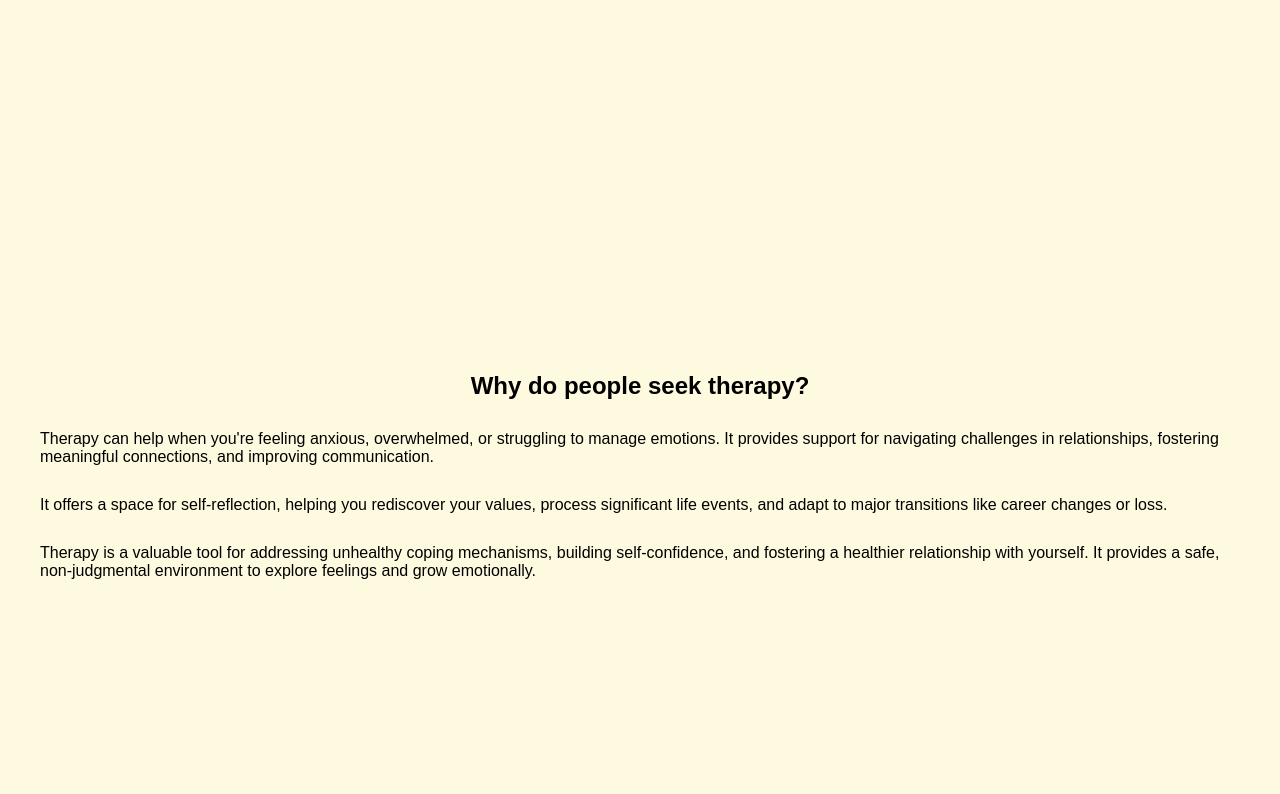
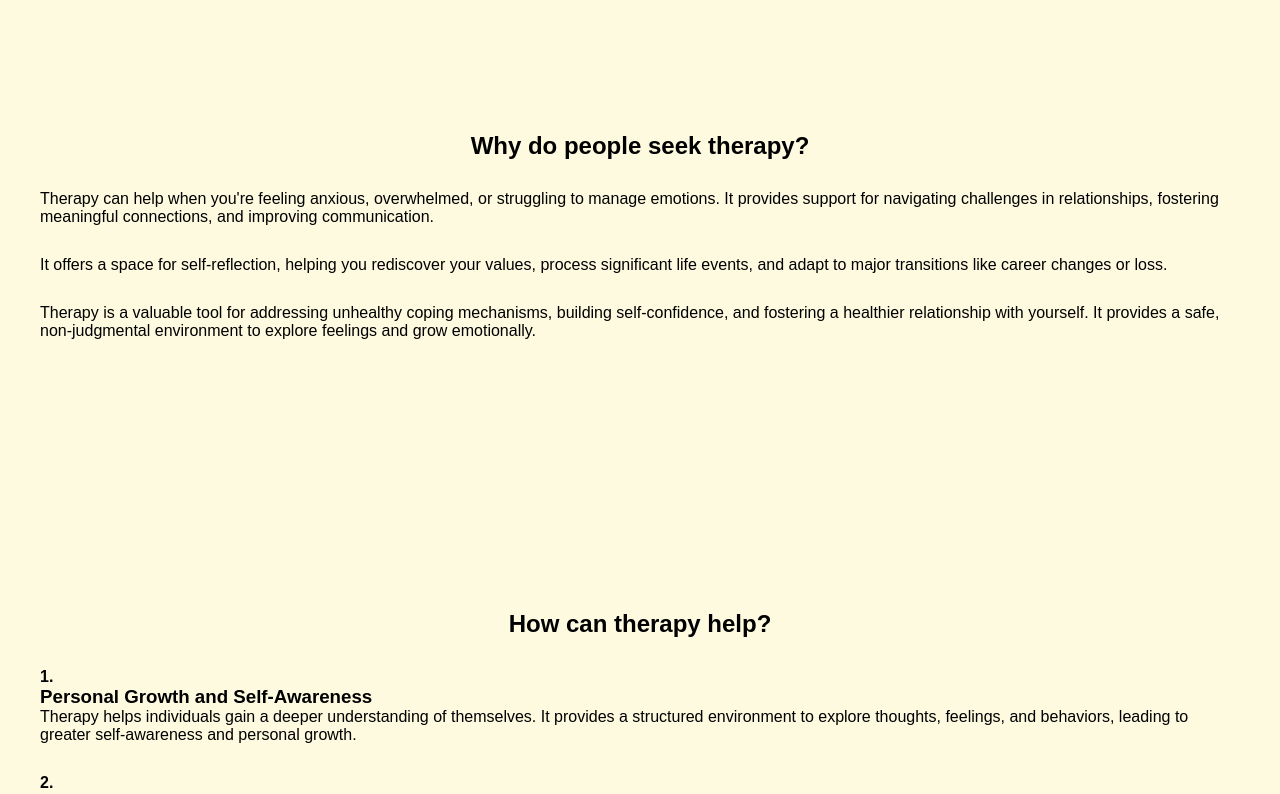
Before and after one commit to NextGenTherapy/NextGenTherapy, a Next.js app: page /learn-more in a window 1280 px wide. Shown: the part 688-1482 px from the top of the page. Built offline with nearby package versions, Linux system fonts and the light colour scheme.

Commit message:
edit picture angles

```diff
--- a/src/app/learn-more/learn-more.module.css
+++ b/src/app/learn-more/learn-more.module.css
@@ -4,7 +4,6 @@
   justify-content: space-between;
   align-items: center;
   min-height: 100vh;
-  padding: var(--spacing-large);
   box-sizing: border-box;
 }
 
@@ -15,7 +14,7 @@
   align-items: center;
   width: 100%;
   max-width: 1200px;
-  margin: var(--spacing-xlarge);
+  margin-top: var(--spacing-xlarge);
 }
 
 .main {
@@ -31,7 +30,7 @@
 
 .intro {
   width: 100%;
-  margin: var(--spacing-large); /* Add larger gap above intro */
+  margin: var(--spacing-medium); /* Add larger gap above intro */
 }
 
 .intro h2 {
```
Also changed, not shown: src/app/who-I-see/who-i-see.module.css (+4 -3 lines).
